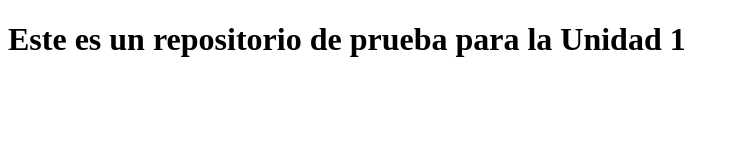
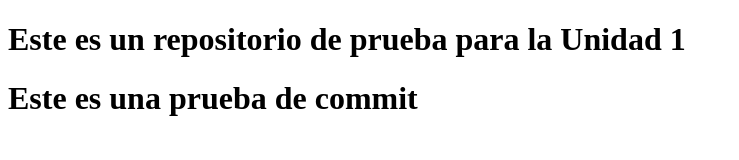
Before and after one commit to stevenb6/PruebaUNAD, a plain HTML site: page index.html in a window 1280 px wide. Shown: the whole page, without its empty margins (0-739 px from the left). Drawn offline with Linux system fonts and the light colour scheme.

Commit message:
versión 1.1
Esta es una prueba de commit para verificar el correcto funcionamiento de GITHUB

```diff
--- a/index.html
+++ b/index.html
@@ -9,6 +9,9 @@
   <body>
     <header>
       <h1>Este es un repositorio de prueba para la Unidad 1</h1>
+
+      <h1>Este es una prueba de commit</h1>
+
     </header>
     <body>
 
```
